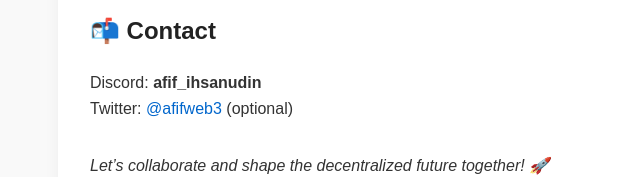
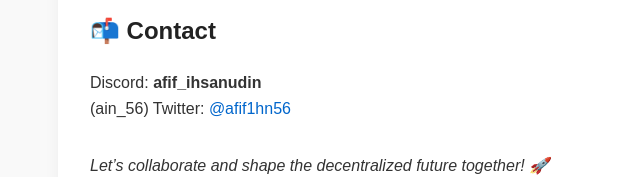
Before and after one commit to dreaminv/afif-web3-landing, a plain HTML site: page index.html in a window 1280 px wide. Shown: the part 1041-1218 px from the top of the page, without its empty margins (200-840 px from the left). Drawn offline with Linux system fonts and the light colour scheme.

Commit message:
Update index.html

```diff
--- a/index.html
+++ b/index.html
@@ -92,8 +92,8 @@
 
     <div class="section contact">
       <h2>📬 Contact</h2>
-      <p>Discord: <strong>afif_ihsanudin</strong><br />
-        Twitter: <a href="https://twitter.com/afifweb3" target="_blank">@afifweb3</a> (optional)
+      <p>Discord: <strong>afif_ihsanudin</strong><br /> (ain_56)
+        Twitter: <a href="https://twitter.com/afif1hn56" target="_blank">@afif1hn56</a>
       </p>
     </div>
 
```
